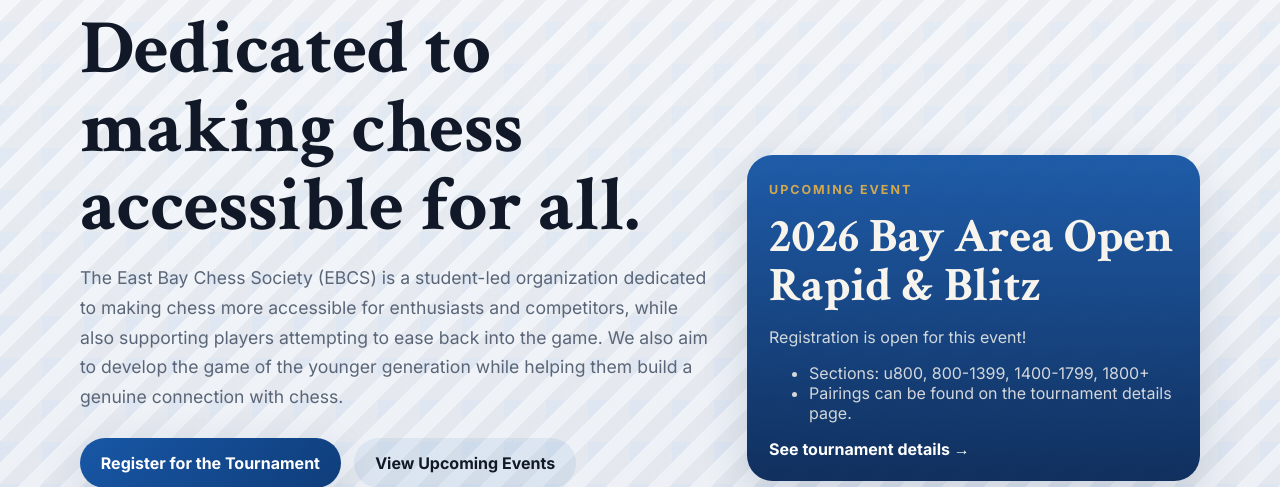
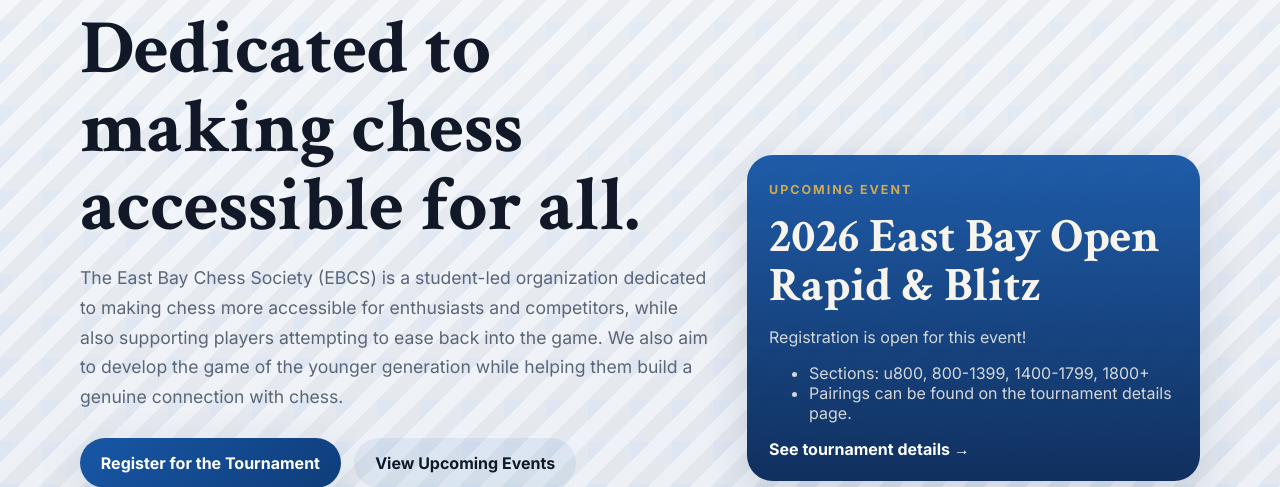
Before and after one commit to gargishan25/ebcs_website, a Flask app: page / in a window 1280 px wide. Shown: the part 146-633 px from the top of the page. Run offline with Flask 3, Linux system fonts and the light colour scheme.

Commit message:
after_meeting1

```diff
--- a/app/templates/home.html
+++ b/app/templates/home.html
@@ -20,7 +20,7 @@
     </div>
     <div class="hero-card">
       <div class="card-label">Upcoming Event</div>
-      <h2>2026 Bay Area Open Rapid & Blitz</h2>
+      <h2>2026 East Bay Open Rapid & Blitz</h2>
       <p>Registration is open for this event!</p>
       <ul>
         <li>Sections: u800, 800-1399, 1400-1799, 1800+</li>
```
